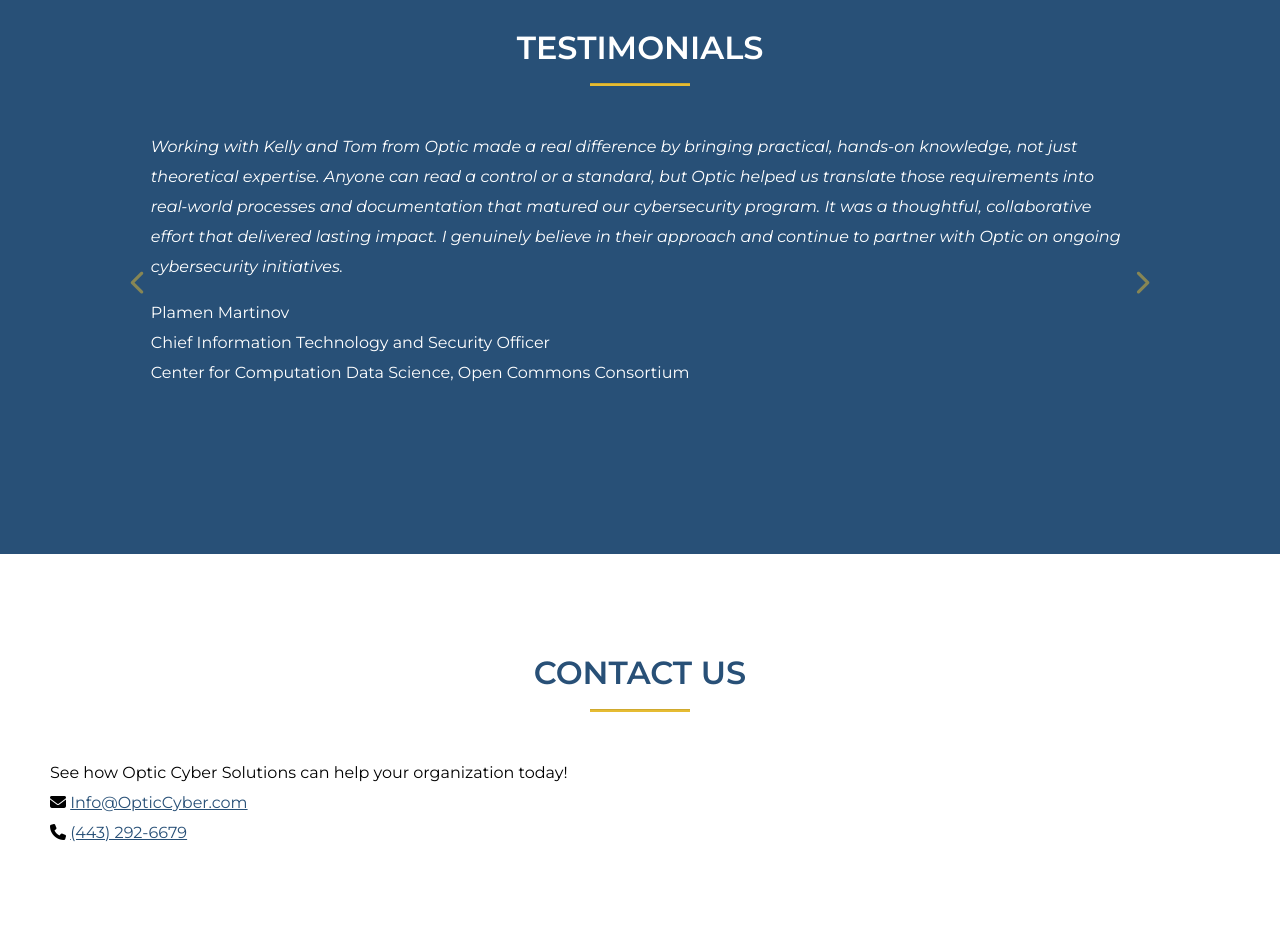
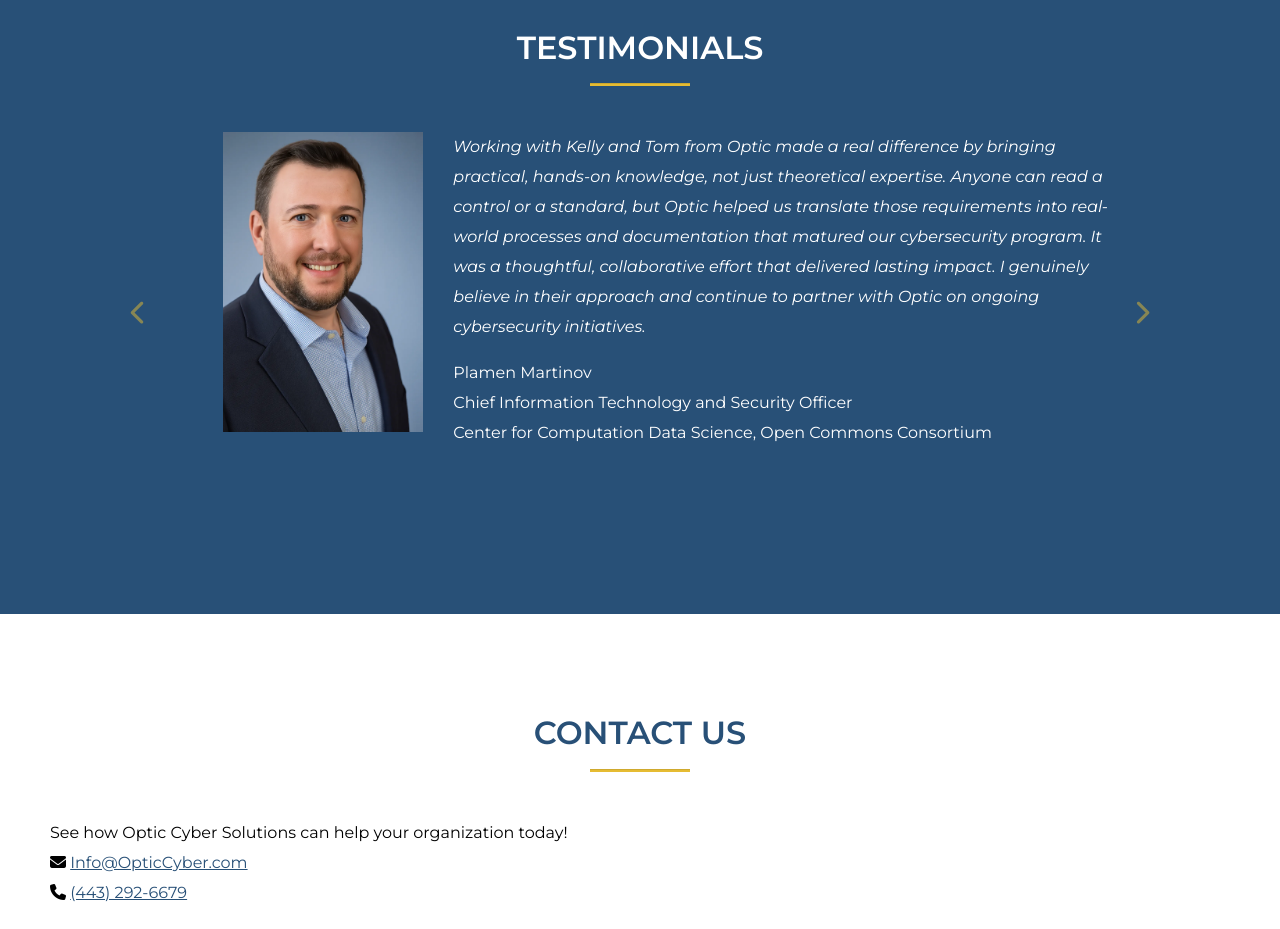
Before and after one commit to opticcyber/opticcyber.github.io, a plain HTML site: page index.html in a window 1280 px wide. Shown: the part 2320-3249 px from the top of the page. Drawn offline with Linux system fonts and the light colour scheme.

Commit message:
fix testimonials

```diff
--- a/index.html
+++ b/index.html
@@ -240,7 +240,7 @@
                                         <br>
                                         Axiom
                                     </p>
-                                    <br><br><br>
+                                    <br><br><br><br><br>
                                 </div>
                                 <div class="col-md-1"><span></span></div>
                             </div>
@@ -248,10 +248,10 @@
                         <div class="carousel-item">
                             <div class="row">
                                 <div class="col-md-1"><span></span></div>
-                                <!-- <div class="col-md-3">
-                                    <img src="img/testimonials/" width="200px" align="right">
-                                </div> -->
-                                <div class="col-md-10">
+                                <div class="col-md-3">
+                                    <img src="img/testimonials/PlamenMartinov.webp" width="200px" align="right">
+                                </div>
+                                <div class="col-md-7">
                                     <i><p>Working with Kelly and Tom from Optic made a real difference by bringing practical, hands-on knowledge, not just theoretical expertise. Anyone can read a control or a standard, but Optic helped us translate those requirements into real-world processes and documentation that matured our cybersecurity program. It was a thoughtful, collaborative effort that delivered lasting impact. I genuinely believe in their approach and continue to partner with Optic on ongoing cybersecurity initiatives.</p></i>
                                     <p>
                                         Plamen Martinov
@@ -280,7 +280,7 @@
                                         <br>
                                         LillyWorks Inc.
                                     </p>
-                                    <br><br>
+                                    <br><br><br>
                                 </div>
                                 <div class="col-md-1"><span></span></div>
                             </div>
@@ -300,7 +300,7 @@
                                         <br>
                                         The Newberry Group, Inc.
                                     </p>
-                                    <br>
+                                    <br><br><br>
                                 </div>
                                 <div class="col-md-1"><span></span></div>
                             </div>
@@ -320,6 +320,7 @@
                                         <br>
                                         Long Island Power Authority
                                     </p>
+                                    <br><br>
                                 </div>
                                 <div class="col-md-1"><span></span></div>
                             </div>
```
Also changed, not shown: img/testimonials/PlamenMartinov.webp (added), 1 other file.
